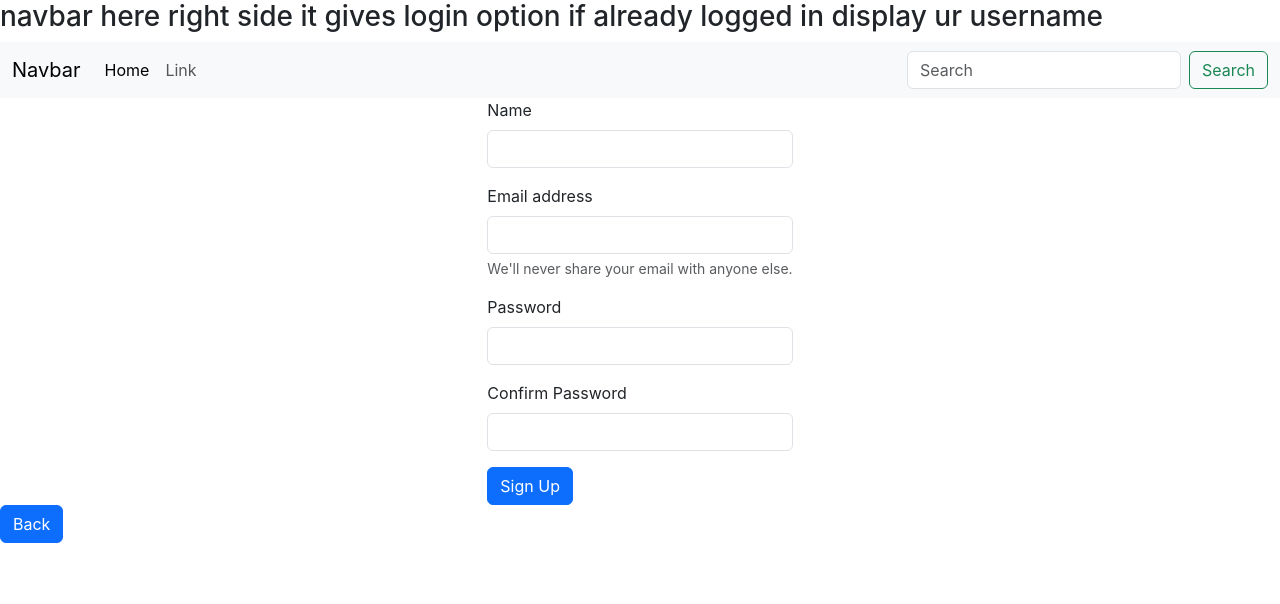
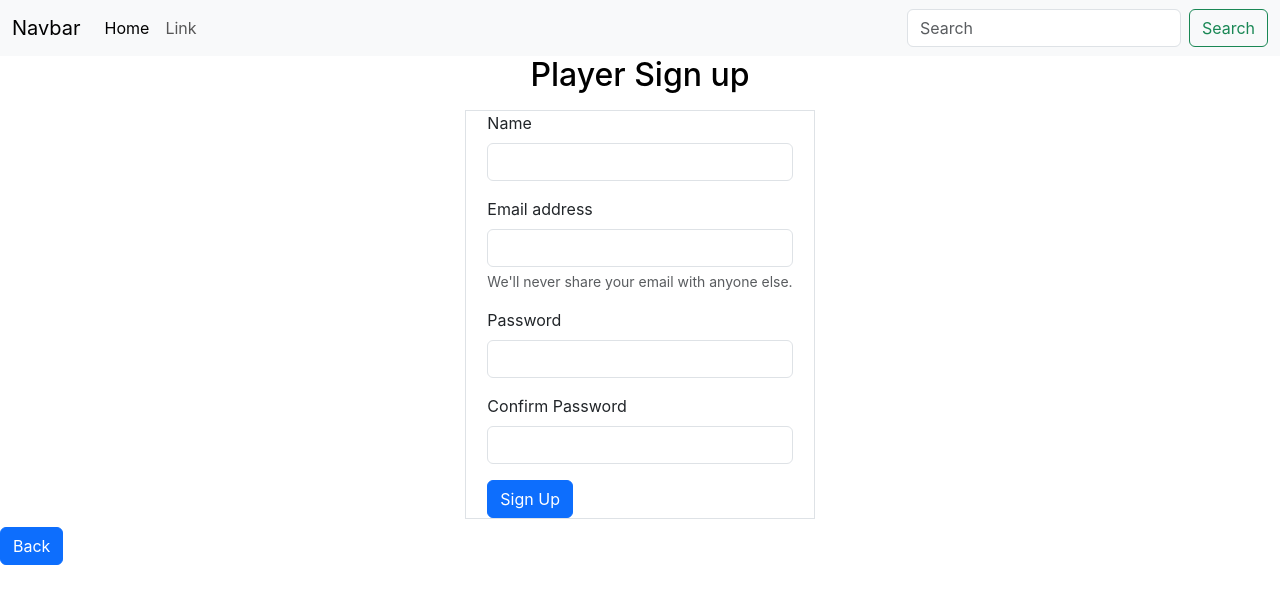
Before and after one commit to Nimish299/sports-connect, a React (Create React App) app in the folder front/: page /player/signup in a window 1280 px wide. Shown: the top 604 px of the page. Built offline with nearby package versions, Linux system fonts and the light colour scheme; the HTML template or start-up script is replaced by a standard one.

Commit message:
border added in login and signup pages

```diff
--- a/front/src/App.js
+++ b/front/src/App.js
@@ -22,7 +22,7 @@ import Navbar from './pages/Navbar';
 function App() {
   return (
     <div>
-      <h3>navbar here right side it gives login option if already logged in display ur username</h3>
+
       <Navbar/>
 
       <BrowserRouter>
--- a/front/src/pages/coach/CoachLogin.js
+++ b/front/src/pages/coach/CoachLogin.js
@@ -29,8 +29,17 @@ const CoachLogin = () => {
   };
 
   return (
+
     <>
-      <div className="h-100 d-flex align-items-center justify-content-center">
+     <div  style={{
+      fontWeight: 'bold',
+      color: 'black',
+      textAlign: 'center',
+
+    }} className="h-100 container  d-flex align-items-center justify-content-center my-2">
+      <h2>Coach Sign In</h2>
+      </div>
+      <div style={{width:"350px"}} className= "h-100 container  d-flex align-items-center justify-content-center border my-2">
         <form className="loginForm" onSubmit={LoginFormSubmit}>
           <div className="mb-3">
             <label for="exampleInputEmail1" className="form-label">
--- a/front/src/pages/coach/CoachSignup.js
+++ b/front/src/pages/coach/CoachSignup.js
@@ -32,7 +32,15 @@ const CoachSignup = () => {
 
   return (
 	<>
-    <div className= "h-100 d-flex align-items-center justify-content-center">
+   <div  style={{
+      fontWeight: 'bold',
+      color: 'black',
+      textAlign: 'center',
+
+    }} className="h-100 container  d-flex align-items-center justify-content-center my-2">
+      <h2>Coach Sign Up</h2>
+      </div>
+    <div style={{width:"350px"}} className= "h-100 container  d-flex align-items-center justify-content-center border my-2">
 
       <form className="SignupForm" onSubmit={SignupFormSubmit}>
         <div className="mb-3">
--- a/front/src/pages/player/PlayerLogin.js
+++ b/front/src/pages/player/PlayerLogin.js
@@ -30,8 +30,16 @@ const PlayerLogin = () => {
 
   return (
     <>
-    <span className="border">
-    <div className= "h-100 d-flex align-items-center justify-content-center">
+    <div  style={{
+      fontWeight: 'bold',
+      color: 'black',
+      textAlign: 'center',
+
+    }} className="h-100 container  d-flex align-items-center justify-content-center my-2">
+      <h2>Player Sign In</h2>
+      </div>
+
+    <div style={{width:"350px"}} className= "h-100 container  d-flex align-items-center justify-content-center border my-2">
       <form className="loginForm" onSubmit={LoginFormSubmit}>
         <div className="mb-3">
           <label for="exampleInputEmail1" className="form-label">
@@ -72,7 +80,7 @@ const PlayerLogin = () => {
       <div>{errDisplay && <p>{errDisplay}</p>}</div>
 
     </div>
-    </span>
+
 
     <Link class="btn btn-primary" to="/" role="button">Back</Link>
     </>
--- a/front/src/pages/player/PlayerSignup.js
+++ b/front/src/pages/player/PlayerSignup.js
@@ -38,8 +38,22 @@ const PlayerSignup = () => {
 
   return (
     <>
-      <div className= "h-100 d-flex align-items-center justify-content-center">
+    <div  style={{
+      fontWeight: 'bold',
+      color: 'black',
+      textAlign: 'center',
+
+    }} className="h-100 container  d-flex align-items-center justify-content-center">
+      <h2>Player Sign up</h2>
+      </div>
+
+
+      <div style={{width:"350px"}} className= "h-100 container  d-flex align-items-center justify-content-center border my-2">
         <form onSubmit={LoginFormSubmit}>
+          <div>
+
+          </div>
+
 
             <div className="mb-3">
             <label  className="form-label">
```
